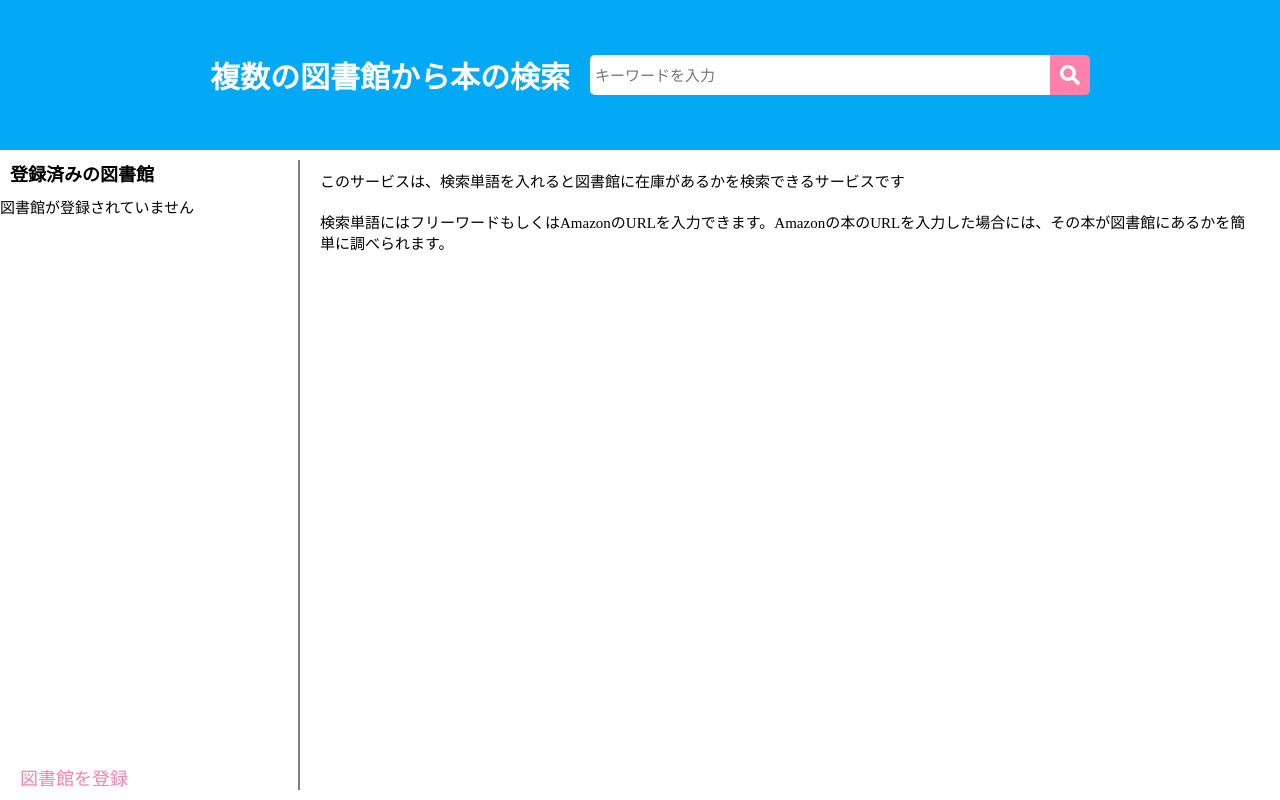
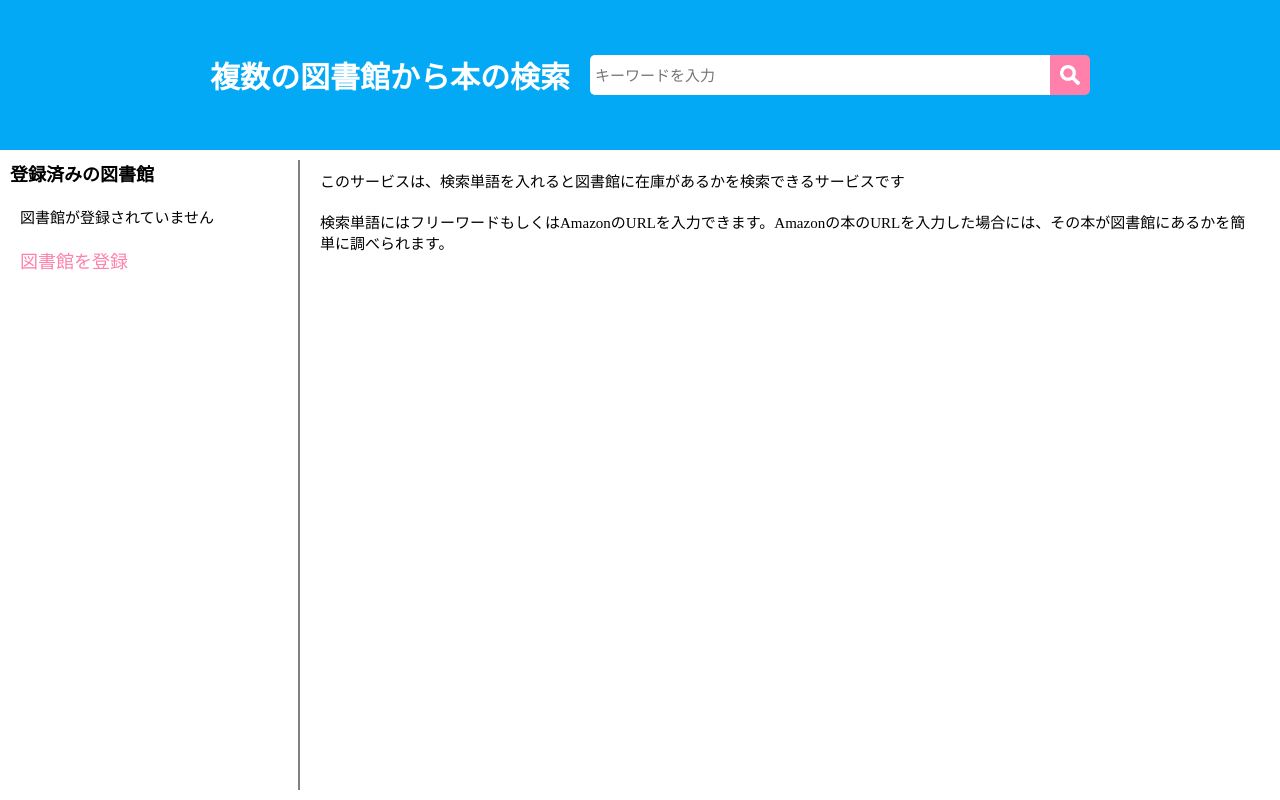
Before and after one commit to horitaka/book-search-frontend, a React (Create React App) app: page / in a window 1280 px wide. Built offline with nearby package versions, Linux system fonts and the light colour scheme.

Commit message:
Fix: NavigationPanelのレイアウト崩れの修正

```diff
--- a/src/components/Navigation/UserLibraryList.js
+++ b/src/components/Navigation/UserLibraryList.js
@@ -19,7 +19,7 @@ function UserLibraryList({libraryList, onDeleteClicked}) {
   }
 
   if (libraryList.length === 0) {
-    return (<Text>図書館が登録されていません</Text>)
+    return (<NoLibraryText>図書館が登録されていません</NoLibraryText>)
   }
 
   return (
@@ -52,6 +52,11 @@ UserLibraryList.propTypes = {
   ).isRequired,
 }
 
+const NoLibraryText = styled(Text)`
+  flex: 0 0 auto;
+  margin: 10px 10px 10px 20px;
+`
+
 const LibraryList = styled(List)`
   flex: 0 0 auto;
   margin: 10px 10px 10px 20px;
```
